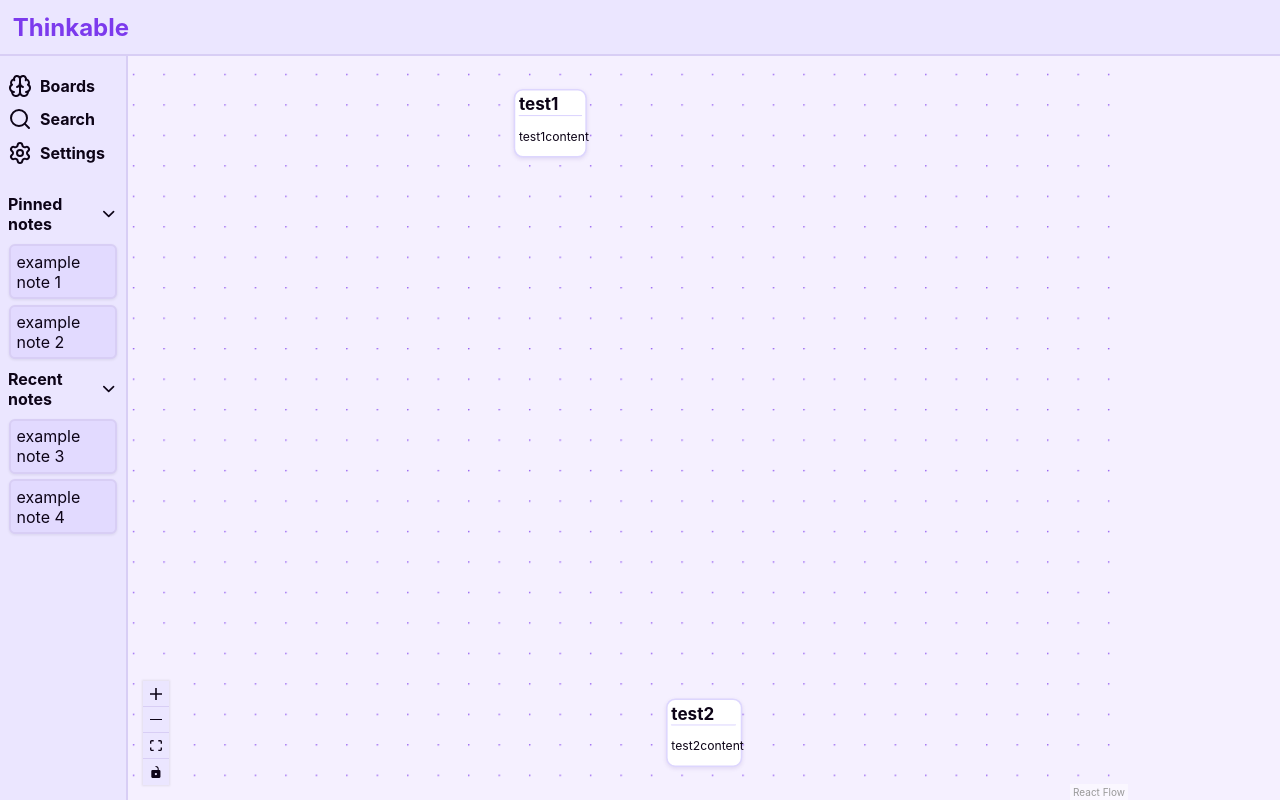
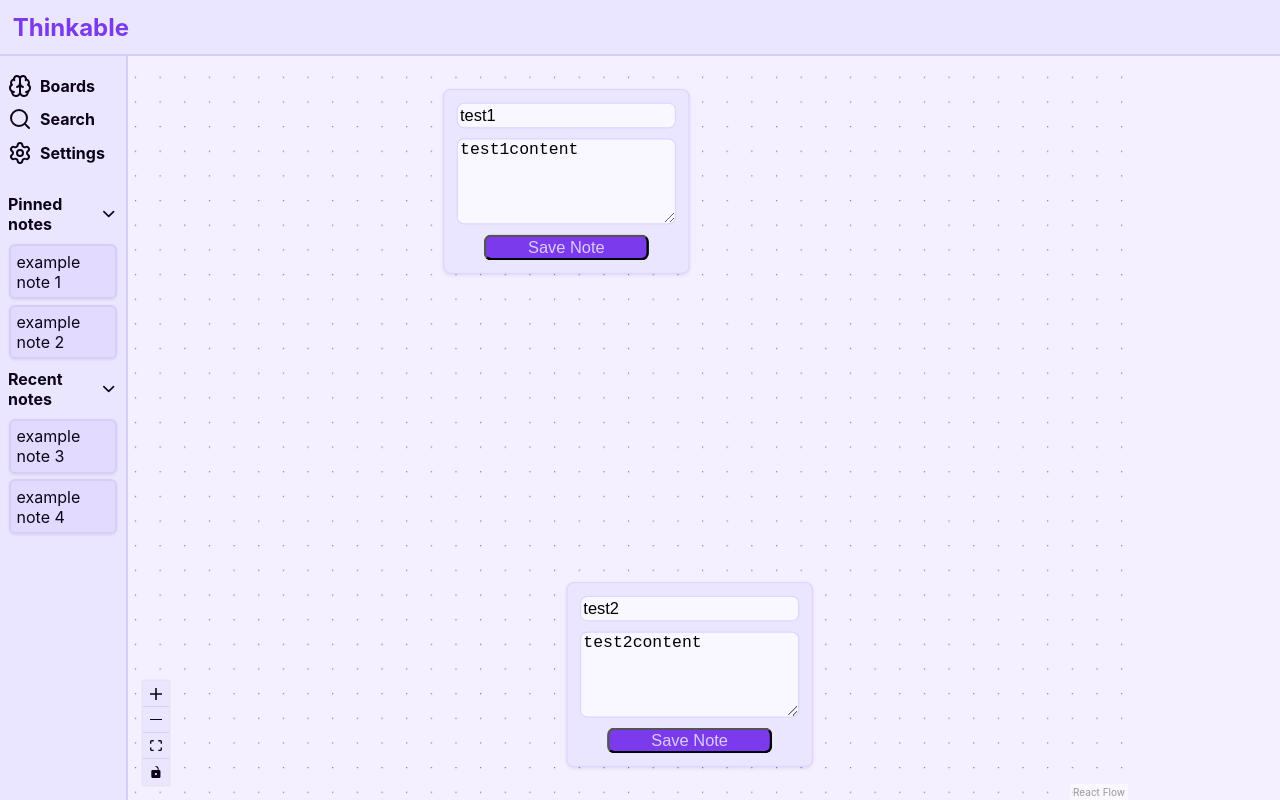
Before and after one commit to ami0628/thinkable, a React (Vite) app: page /board in a window 1280 px wide. Built offline with nearby package versions, Linux system fonts and the light colour scheme.

Commit message:
added an editing state and design to notes

```diff
--- a/src/components/Note/Note.css
+++ b/src/components/Note/Note.css
@@ -1,15 +1,19 @@
 .note{
-    background-color: var(--note-background);
+    background-color: var(--surface);
     border: solid 1px var(--note-border);
     border-radius: var(--radius-sm);
     box-shadow: 0 1px 3px var(--note-shadow);
     padding:5%;
-    padding-bottom: 0;
 
     display: flex;
     flex-direction: column;
 
     color:var(--text-primary);
+
+    min-height:150px;
+    min-width:200px;
+
+    transition: var(--transition-fast);
 }
 
 .note h3{
@@ -23,3 +27,46 @@
 .note p{
     font-size: 0.5em;
 }
+
+
+.note input,.note textarea{
+    width: 100%;
+    border: solid 1px var(--note-border);
+    border-radius: var(--radius-sm);
+    padding:1%;
+    background-color: var(--surface-light);
+     transition: var(--transition-fast);
+}
+
+.note input:focus,.note textarea:focus{
+    box-shadow: none;
+    outline: none;
+    border:solid 1px var(--primary) !important;
+}
+
+.note input:hover,.note textarea:hover{
+    border:solid 1px var(--primary-other);
+}
+
+.note textarea{
+    flex:1;
+}
+
+.note button{
+    width: 75%;
+    background-color: var(--primary);
+    box-shadow: none;
+    outline: none;
+    border-radius:var(--radius-sm);
+    color:var(--border);
+}
+
+.editing{
+    display: flex;
+    flex-direction: column;
+    justify-content: space-between;
+    align-items: center;
+    gap: 8px;
+    height:100%;
+    flex:1;
+}
--- a/src/components/Note/Note.tsx
+++ b/src/components/Note/Note.tsx
@@ -2,11 +2,23 @@ import "./Note.css"
 
 function Note(props: { data: any; }){
     const data = props.data
+    let editing = true;
     return(
         <div className="note">
-            {/* if data exists, use that, otherwise default */}
-            <h3> {data.title ? data.title : "New Note" }</h3>
-            <p> {data.content ? data.content : "Content will display here"} </p>
+
+            {editing?
+            <div className="editing">
+                <input defaultValue={data.title}></input>
+                <textarea defaultValue={data.content}></textarea>
+                <button> Save Note </button>
+            </div>
+            :
+            <div>
+                {/* if data exists, use that, otherwise default */}
+                <h3> {data.title ? data.title : "New Note" }</h3>
+                <p> {data.content ? data.content : "Content will display here"} </p>
+            </div>
+            }
         </div>
     )
 }
--- a/src/index.css
+++ b/src/index.css
@@ -16,6 +16,7 @@
   --primary-hover: #6D28D9;    /* Hover */
   --primary-light: #DDD6FE;    /* Selected backgrounds */
   --primary-dark: #4C1D95;     /* Strong contrast */
+  --primary-other: #9f5cfd71;
 
   /* Borders */
   --border: #D8CEF5;
```
